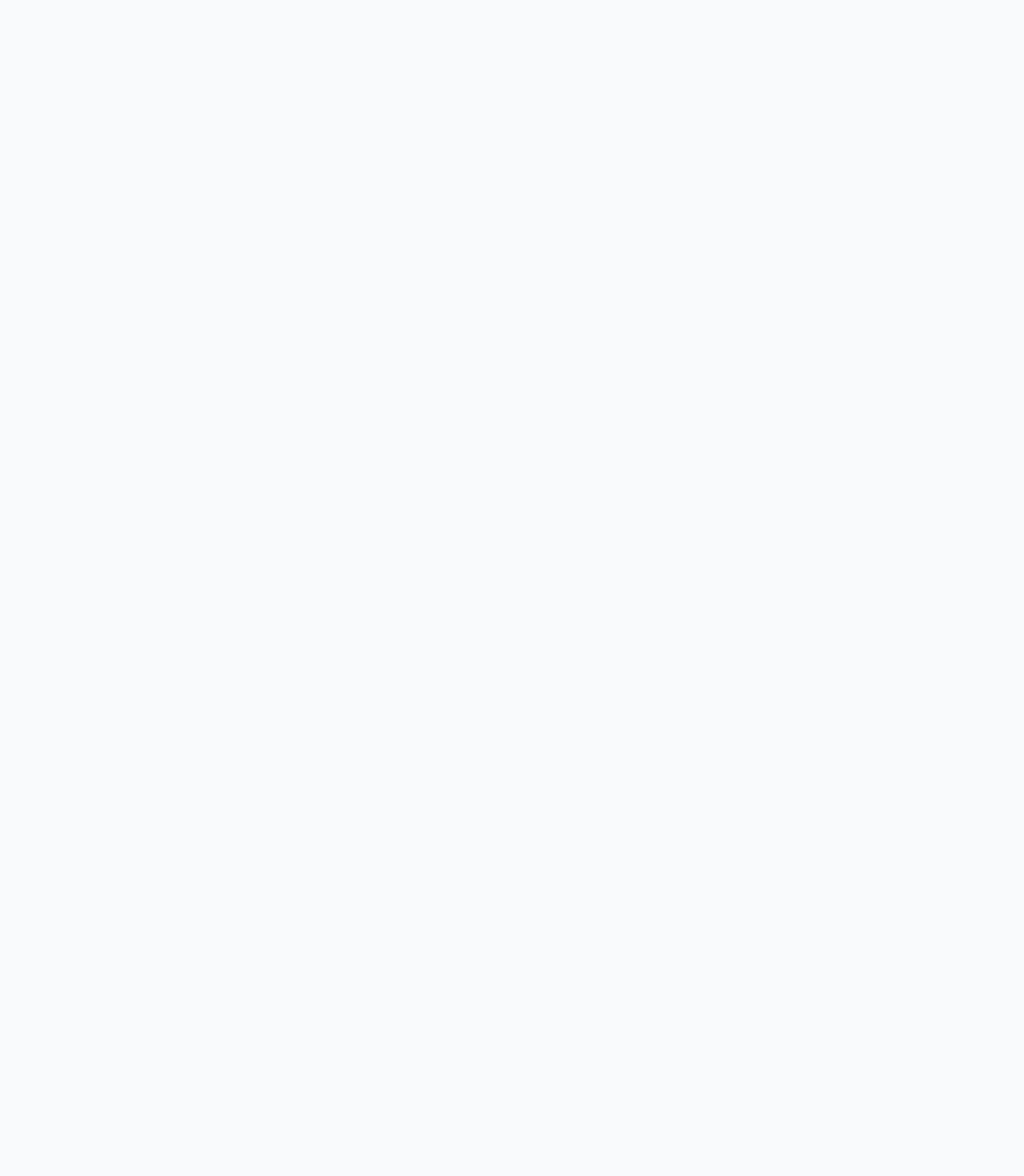
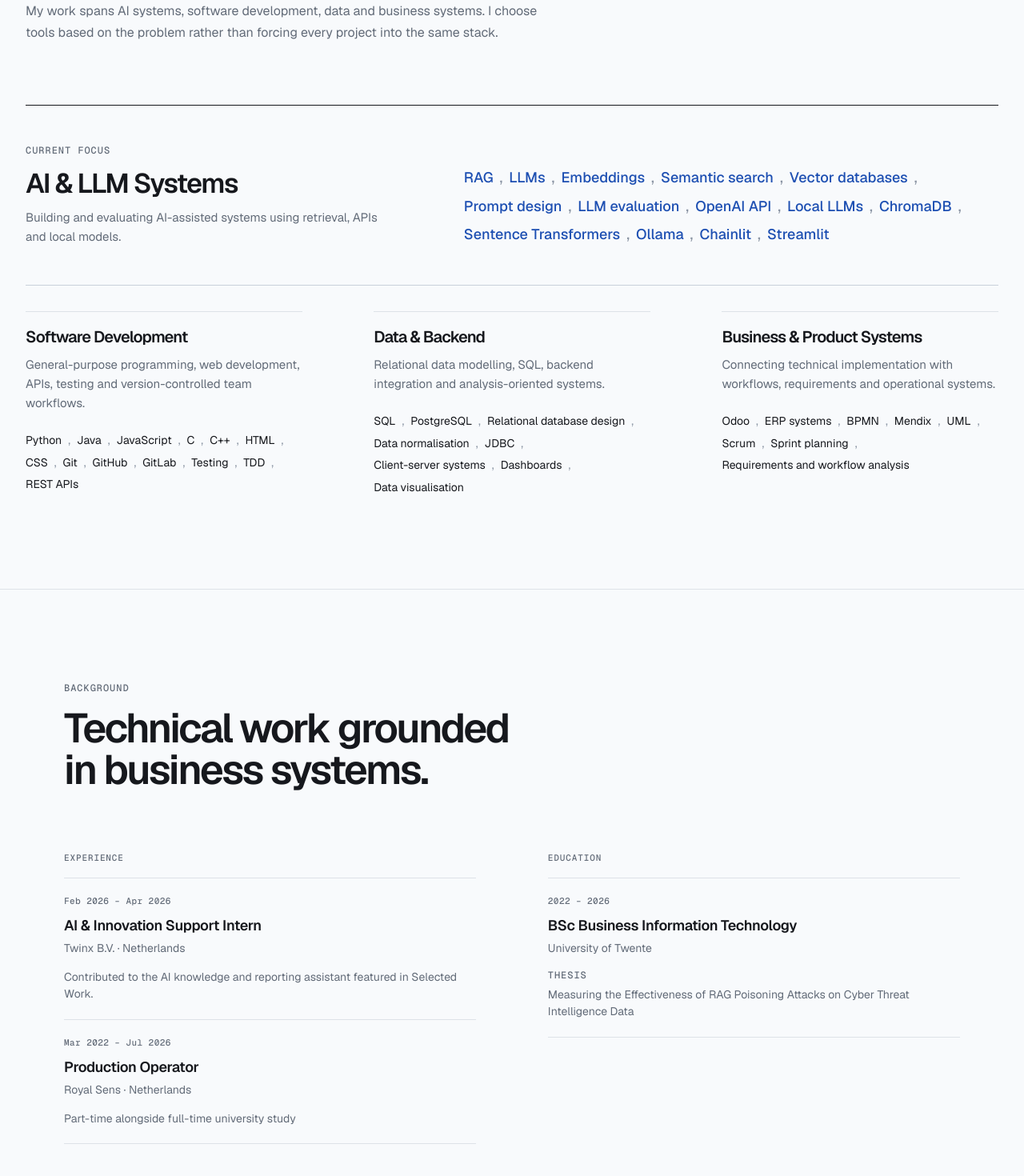
Before and after one commit to Nadane-Portfolio/personal-site, a Next.js app: page / in a window 1280 px wide. Shown: the part 7300-8770 px from the top of the page at 80% size. Before the commit the page ends 7101 px from the top, so only its background shows below. Built offline with nearby package versions, Linux system fonts and the light colour scheme.

Commit message:
Add skills and background sections

```diff
--- a/src/app/globals.css
+++ b/src/app/globals.css
@@ -1267,6 +1267,177 @@ canvas {
   line-height: 1.6;
 }
 
+.skills,
+.background {
+  padding-block: var(--section-space);
+}
+
+.skills {
+  background: var(--color-page);
+}
+
+.skills__header {
+  max-width: 46rem;
+}
+
+.skills__header .eyebrow,
+.background__header .eyebrow {
+  margin: 0 0 1rem;
+}
+
+.skills__intro {
+  max-width: 40rem;
+  margin: 1.5rem 0 0;
+}
+
+.skill-group--primary {
+  display: grid;
+  gap: 2rem;
+  margin-top: clamp(3rem, 6vw, 5rem);
+  padding-block: clamp(2rem, 4vw, 3rem);
+  border-top: 1px solid var(--color-ink);
+  border-bottom: 1px solid var(--color-border-strong);
+}
+
+.skill-group--primary .technical-label {
+  margin: 0 0 0.875rem;
+}
+
+.skill-group h3 {
+  margin: 0;
+  color: var(--color-ink);
+  font-size: clamp(1.375rem, 2.8vw, 2.125rem);
+  font-weight: 560;
+  letter-spacing: -0.045em;
+  line-height: 1.1;
+}
+
+.skill-group p:not(.technical-label) {
+  max-width: 34rem;
+  margin: 0.75rem 0 0;
+  color: var(--color-muted);
+  font-size: 0.9375rem;
+  line-height: 1.6;
+}
+
+.skill-list {
+  display: flex;
+  flex-wrap: wrap;
+  gap: 0.375rem 0;
+  margin: 1.5rem 0 0;
+  padding: 0;
+  color: var(--color-ink);
+  font-size: 0.875rem;
+  line-height: 1.55;
+  list-style: none;
+}
+
+.skill-list li:not(:last-child)::after {
+  margin-inline: 0.5rem;
+  color: var(--color-subtle);
+  content: ",";
+}
+
+.skill-group--primary .skill-list {
+  align-self: end;
+  margin: 0;
+  color: var(--color-accent-hover);
+  font-size: clamp(0.9375rem, 1.6vw, 1.125rem);
+  font-weight: 500;
+  line-height: 1.65;
+}
+
+.skill-groups {
+  display: grid;
+  gap: 2rem;
+  margin-top: 2rem;
+}
+
+.skill-groups .skill-group {
+  padding-top: 1.25rem;
+  border-top: 1px solid var(--color-border);
+}
+
+.skill-groups .skill-group h3 {
+  font-size: 1.25rem;
+}
+
+.background {
+  border-top: 1px solid var(--color-border);
+}
+
+.background__header {
+  max-width: 36rem;
+}
+
+.background__grid {
+  display: grid;
+  gap: 3rem;
+  margin-top: clamp(3rem, 6vw, 5rem);
+}
+
+.background__label {
+  margin: 0;
+  color: var(--color-muted);
+  font-family: var(--font-geist-mono), ui-monospace, SFMono-Regular, Menlo,
+    Monaco, Consolas, "Liberation Mono", monospace;
+  font-size: 0.6875rem;
+  font-weight: 500;
+  letter-spacing: 0.08em;
+  line-height: 1.4;
+  text-transform: uppercase;
+}
+
+.background__list {
+  margin: 1rem 0 0;
+  padding: 0;
+  list-style: none;
+}
+
+.background-entry {
+  padding-block: 1.25rem;
+  border-top: 1px solid var(--color-border);
+}
+
+.background__list li:last-child .background-entry {
+  border-bottom: 1px solid var(--color-border);
+}
+
+.background-entry__date {
+  margin: 0;
+  color: var(--color-muted);
+  font-family: var(--font-geist-mono), ui-monospace, SFMono-Regular, Menlo,
+    Monaco, Consolas, "Liberation Mono", monospace;
+  font-size: 0.6875rem;
+  font-weight: 500;
+  letter-spacing: 0.04em;
+  line-height: 1.5;
+}
+
+.background-entry h4 {
+  margin: 0.75rem 0 0;
+  color: var(--color-ink);
+  font-size: 1.125rem;
+  font-weight: 560;
+  letter-spacing: -0.02em;
+  line-height: 1.25;
+}
+
+.background-entry__organisation,
+.background-entry__description {
+  margin: 0.375rem 0 0;
+  color: var(--color-muted);
+  font-size: 0.875rem;
+  line-height: 1.55;
+}
+
+.background-entry__description {
+  display: flex;
+  flex-direction: column;
+  gap: 0.375rem;
+  margin-top: 0.875rem;
+}
+
 @media (min-width: 40rem) {
   .content-container,
   .content-container--wide {
@@ -1305,6 +1476,16 @@ canvas {
   }
 
   .ai-practice__columns {
+    grid-template-columns: repeat(2, minmax(0, 1fr));
+    gap: clamp(2rem, 7vw, 6rem);
+  }
+
+  .skill-groups {
+    grid-template-columns: repeat(2, minmax(0, 1fr));
+    column-gap: clamp(2rem, 7vw, 6rem);
+  }
+
+  .background__grid {
     grid-template-columns: repeat(2, minmax(0, 1fr));
     gap: clamp(2rem, 7vw, 6rem);
   }
@@ -1367,6 +1548,15 @@ canvas {
     top: calc(4.25rem + 2rem);
     align-self: start;
   }
+
+  .skill-group--primary {
+    grid-template-columns: minmax(15rem, 0.8fr) minmax(0, 1.2fr);
+    gap: clamp(3rem, 8vw, 8rem);
+  }
+
+  .skill-groups {
+    grid-template-columns: repeat(3, minmax(0, 1fr));
+  }
 }
 
 @media (prefers-reduced-motion: reduce) {
--- a/src/app/page.tsx
+++ b/src/app/page.tsx
@@ -1,7 +1,9 @@
 import { AboutSection } from "@/components/home/about-section";
 import { AiPracticeSection } from "@/components/home/ai-practice-section";
+import { BackgroundSection } from "@/components/home/background-section";
 import { Hero } from "@/components/home/hero";
 import { HowIWorkSection } from "@/components/home/how-i-work-section";
+import { SkillsSection } from "@/components/home/skills-section";
 import { WorkSection } from "@/components/home/work-section";
 
 export default function Home() {
@@ -12,6 +14,8 @@ export default function Home() {
       <WorkSection />
       <HowIWorkSection />
       <AiPracticeSection />
+      <SkillsSection />
+      <BackgroundSection />
     </>
   );
 }
--- /dev/null
+++ b/src/components/home/background-section.tsx
@@ -0,0 +1,67 @@
+import { education, experience } from "@/content/background";
+
+export function BackgroundSection() {
+  return (
+    <section className="background" id="background" aria-labelledby="background-title">
+      <div className="content-container">
+        <header className="background__header">
+          <p className="eyebrow">Background</p>
+          <h2 className="section-title" id="background-title">
+            Technical work grounded in business systems.
+          </h2>
+        </header>
+
+        <div className="background__grid">
+          <section aria-labelledby="experience-title">
+            <h3 className="background__label" id="experience-title">
+              Experience
+            </h3>
+            <ol className="background__list">
+              {experience.map((item) => (
+                <li key={`${item.organisation}-${item.role}`}>
+                  <article className="background-entry">
+                    <p className="background-entry__date">{item.dateRange}</p>
+                    <h4>{item.role}</h4>
+                    <p className="background-entry__organisation">
+                      {item.organisation} · {item.location}
+                    </p>
+                    {item.description ? (
+                      <p className="background-entry__description">
+                        {item.description}
+                      </p>
+                    ) : null}
+                  </article>
+                </li>
+              ))}
+            </ol>
+          </section>
+
+          <section aria-labelledby="education-title">
+            <h3 className="background__label" id="education-title">
+              Education
+            </h3>
+            <ol className="background__list">
+              {education.map((item) => (
+                <li key={`${item.institution}-${item.qualification}`}>
+                  <article className="background-entry">
+                    <p className="background-entry__date">{item.dateRange}</p>
+                    <h4>{item.qualification}</h4>
+                    <p className="background-entry__organisation">
+                      {item.institution}
+                    </p>
+                    {item.thesis ? (
+                      <p className="background-entry__description">
+                        <span className="meta-label">Thesis</span>
+                        {item.thesis}
+                      </p>
+                    ) : null}
+                  </article>
+                </li>
+              ))}
+            </ol>
+          </section>
+        </div>
+      </div>
+    </section>
+  );
+}
--- /dev/null
+++ b/src/components/home/skills-section.tsx
@@ -0,0 +1,57 @@
+import { skillGroups } from "@/content/skills";
+
+export function SkillsSection() {
+  const primaryGroup = skillGroups.find((group) => group.emphasis === "primary");
+  const supportingGroups = skillGroups.filter(
+    (group) => group.emphasis !== "primary",
+  );
+
+  return (
+    <section className="skills" id="skills" aria-labelledby="skills-title">
+      <div className="content-container content-container--wide">
+        <header className="skills__header">
+          <p className="eyebrow">Technical skills</p>
+          <h2 className="section-title" id="skills-title">
+            Tools are useful. Knowing where they fit matters more.
+          </h2>
+          <p className="skills__intro body-copy">
+            My work spans AI systems, software development, data and business
+            systems. I choose tools based on the problem rather than forcing
+            every project into the same stack.
+          </p>
+        </header>
+
+        {primaryGroup ? (
+          <article className="skill-group skill-group--primary">
+            <div>
+              <p className="technical-label">Current focus</p>
+              <h3>{primaryGroup.title}</h3>
+              <p>{primaryGroup.description}</p>
+            </div>
+            <SkillList skills={primaryGroup.skills} />
+          </article>
+        ) : null}
+
+        <div className="skill-groups">
+          {supportingGroups.map((group) => (
+            <article className="skill-group" key={group.id}>
+              <h3>{group.title}</h3>
+              <p>{group.description}</p>
+              <SkillList skills={group.skills} />
+            </article>
+          ))}
+        </div>
+      </div>
+    </section>
+  );
+}
+
+function SkillList({ skills }: { skills: readonly string[] }) {
+  return (
+    <ul className="skill-list">
+      {skills.map((skill) => (
+        <li key={skill}>{skill}</li>
+      ))}
+    </ul>
+  );
+}
--- a/src/content/background.ts
+++ b/src/content/background.ts
@@ -6,6 +6,8 @@ export const experience: readonly ExperienceItem[] = [
     organisation: "Twinx B.V.",
     location: "Netherlands",
     dateRange: "Feb 2026 – Apr 2026",
+    description:
+      "Contributed to the AI knowledge and reporting assistant featured in Selected Work.",
   },
   {
     role: "Production Operator",
--- a/src/content/skills.ts
+++ b/src/content/skills.ts
@@ -4,6 +4,8 @@ export const skillGroups: readonly SkillGroup[] = [
   {
     id: "ai-llm-systems",
     title: "AI & LLM Systems",
+    description:
+      "Building and evaluating AI-assisted systems using retrieval, APIs and local models.",
     emphasis: "primary",
     skills: [
       "RAG",
@@ -25,6 +27,8 @@ export const skillGroups: readonly SkillGroup[] = [
   {
     id: "software-development",
     title: "Software Development",
+    description:
+      "General-purpose programming, web development, APIs, testing and version-controlled team workflows.",
     emphasis: "standard",
     skills: [
       "Python",
@@ -45,6 +49,8 @@ export const skillGroups: readonly SkillGroup[] = [
   {
     id: "data-backend",
     title: "Data & Backend",
+    description:
+      "Relational data modelling, SQL, backend integration and analysis-oriented systems.",
     emphasis: "standard",
     skills: [
       "SQL",
@@ -60,6 +66,8 @@ export const skillGroups: readonly SkillGroup[] = [
   {
     id: "business-product-systems",
     title: "Business & Product Systems",
+    description:
+      "Connecting technical implementation with workflows, requirements and operational systems.",
     emphasis: "standard",
     skills: [
       "Odoo",
--- a/src/types/content.ts
+++ b/src/types/content.ts
@@ -45,6 +45,7 @@ export type AiPracticeContent = {
 export type SkillGroup = {
   id: string;
   title: string;
+  description: string;
   emphasis: "primary" | "standard";
   skills: readonly string[];
 };
```
